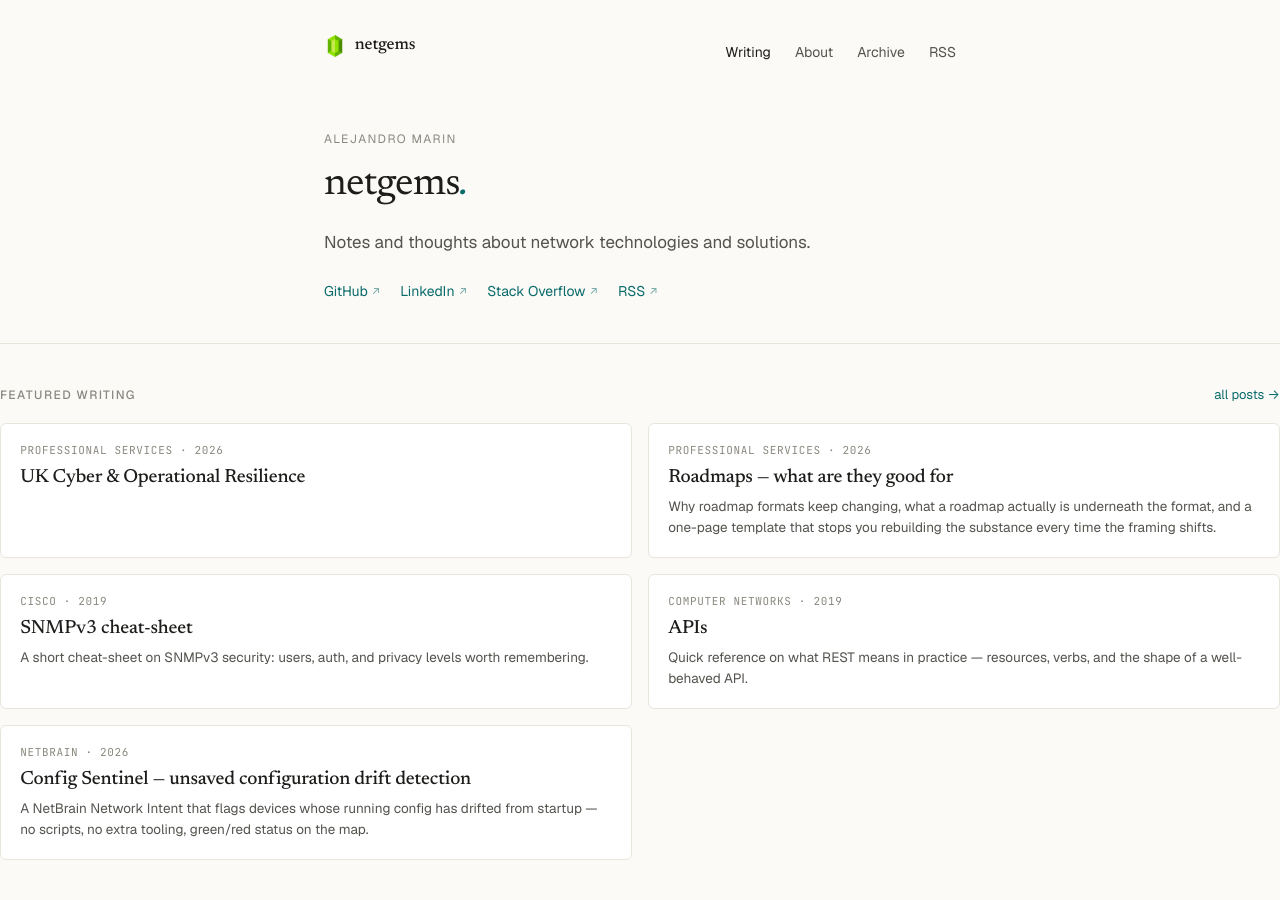
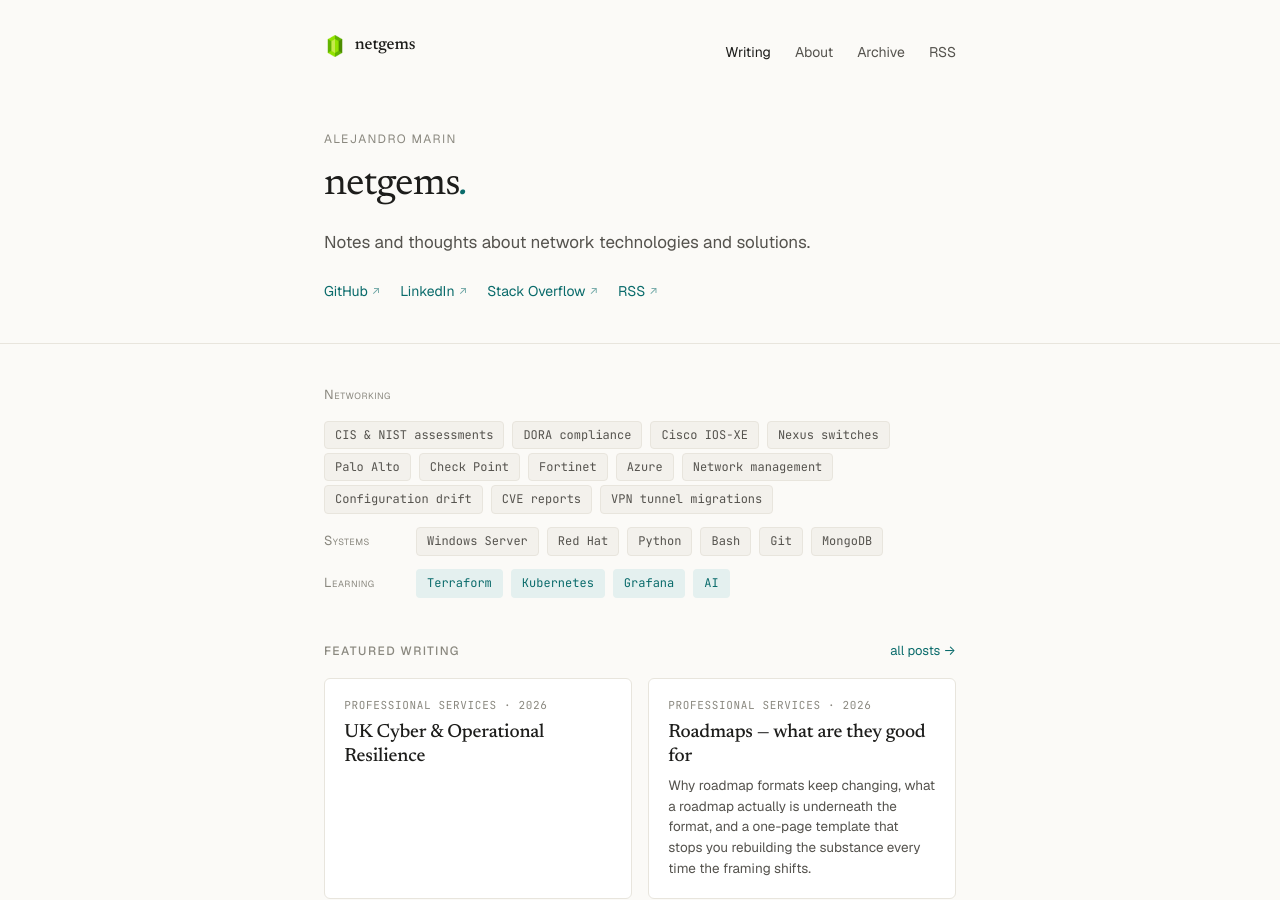
Before and after one commit to amarinjs/sitio, a Jekyll site: the page built from index.html, in a window 1280 px wide and 900 px high. Built offline with Jekyll 4.4.1, drawn with Linux system fonts in a browser that asks for light colours; the list of posts is cut into pages by our own code.

Commit message:
Update home.html

```diff
--- a/_layouts/home.html
+++ b/_layouts/home.html
@@ -17,6 +17,48 @@
     </div>
   </div>
 </section>
+
+<div class="wrap">
+
+  <section class="skills">
+    <div class="skill-group">
+      <span class="skill-group-label">Networking</span>
+      <div>
+        <span class="chip">CIS &amp; NIST assessments</span>
+        <span class="chip">DORA compliance</span>
+        <span class="chip">Cisco IOS-XE</span>
+        <span class="chip">Nexus switches</span>
+        <span class="chip">Palo Alto</span>
+        <span class="chip">Check Point</span>
+        <span class="chip">Fortinet</span>
+        <span class="chip">Azure</span>
+        <span class="chip">Network management</span>
+        <span class="chip">Configuration drift</span>
+        <span class="chip">CVE reports</span>
+        <span class="chip">VPN tunnel migrations</span>
+      </div>
+    </div>
+    <div class="skill-group">
+      <span class="skill-group-label">Systems</span>
+      <div>
+        <span class="chip">Windows Server</span>
+        <span class="chip">Red Hat</span>
+        <span class="chip">Python</span>
+        <span class="chip">Bash</span>
+        <span class="chip">Git</span>
+        <span class="chip">MongoDB</span>
+      </div>
+    </div>
+    <div class="skill-group">
+      <span class="skill-group-label">Learning</span>
+      <div>
+        <span class="chip learning">Terraform</span>
+        <span class="chip learning">Kubernetes</span>
+        <span class="chip learning">Grafana</span>
+        <span class="chip learning">AI</span>
+      </div>
+    </div>
+  </section>
 
   {% comment %} Featured posts — hand-pick up to 4 by setting `featured: N` (1–4) in post frontmatter. Lower N appears first. {% endcomment %}
   {% assign featured = site.posts | where_exp: "p", "p.featured" | sort: "featured" | limit: 4 %}
```
